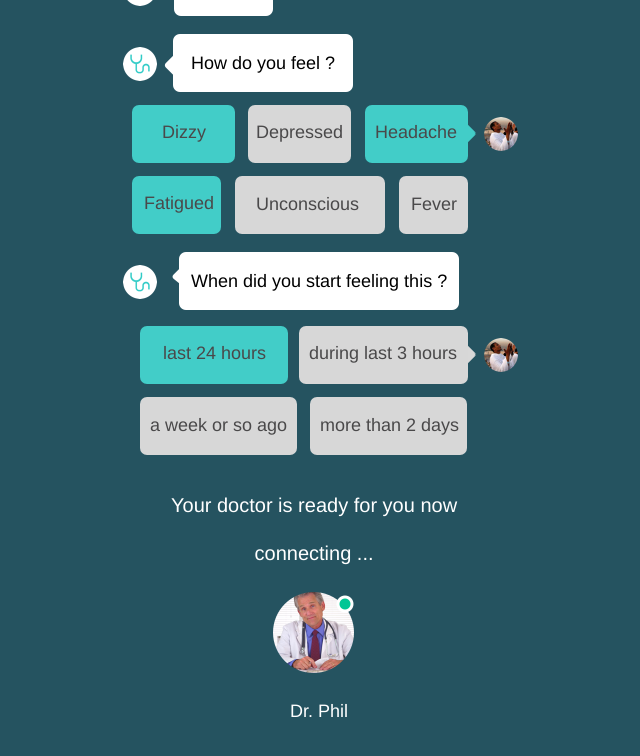
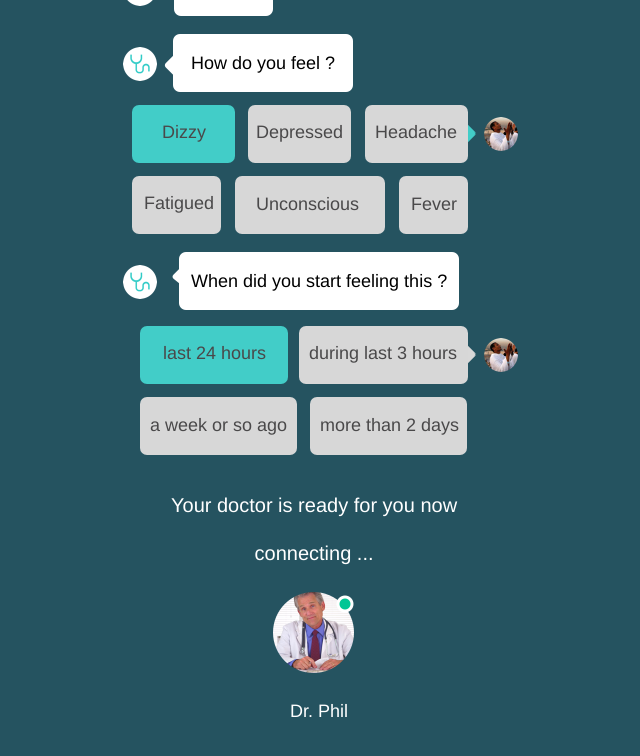
Before and after one commit to MedicoApp/MedicoApp.github.io, a plain HTML site: page chatbot2.html in a window 1280 px wide. Shown: the whole page, without its empty margins (320-960 px from the left). Drawn offline with Linux system fonts and the light colour scheme.

Commit message:
Update chatbot2.css

```diff
--- a/css/chatbot2.css
+++ b/css/chatbot2.css
@@ -130,7 +130,7 @@ div {
   transform           : rotate(-315deg);
 }
 .chatbot2 .group3 .chatbubbleuser .rectangle7 {
-  background-color    : rgba(66, 205, 200, 1.0);
+  background-color    : rgba(215, 215, 215, 1.0);
   top                 : 0px;
   height              : 58px;
   width               : 103px;
@@ -182,7 +182,7 @@ div {
   transform           : rotate(0deg);
 }
 .chatbot2 .group3 .chatbubbleuser .rectangle74 {
-  background-color    : rgba(66, 205, 200, 1.0);
+  background-color    : rgba(215, 215, 215, 1.0);
   top                 : 71px;
   height              : 58px;
   width               : 89px;
```
